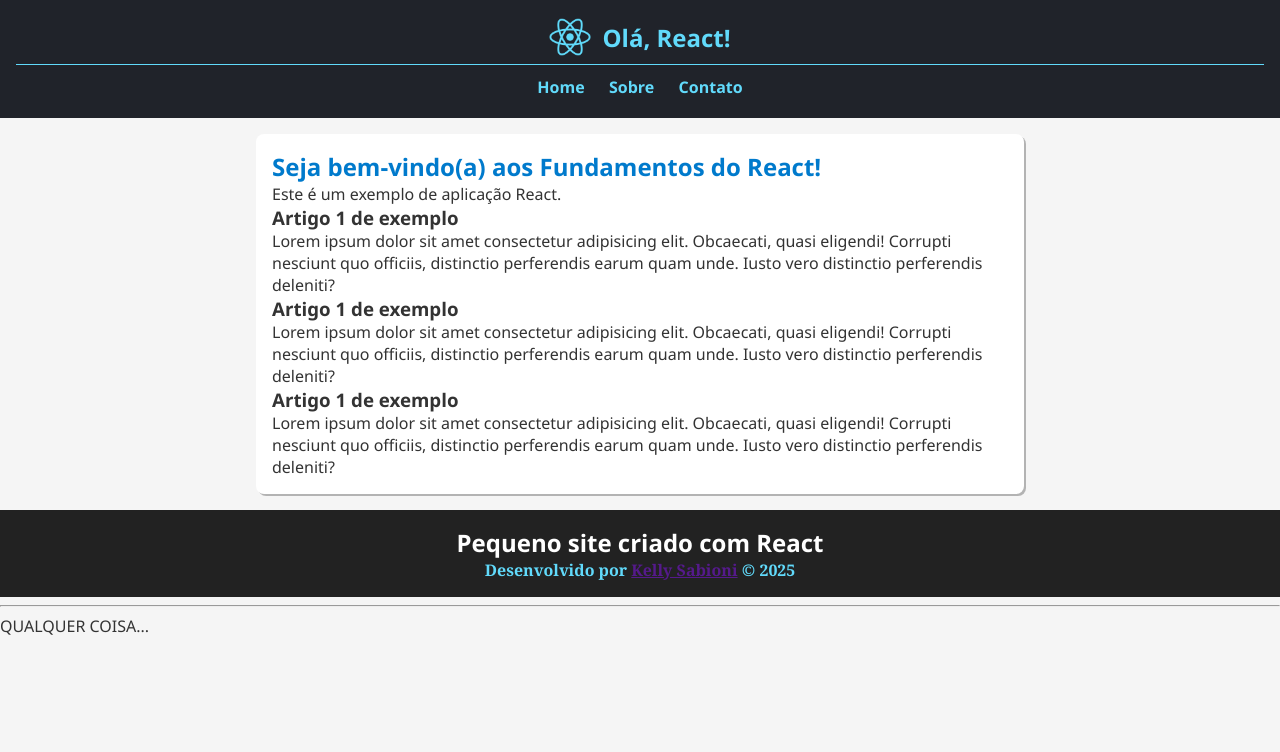
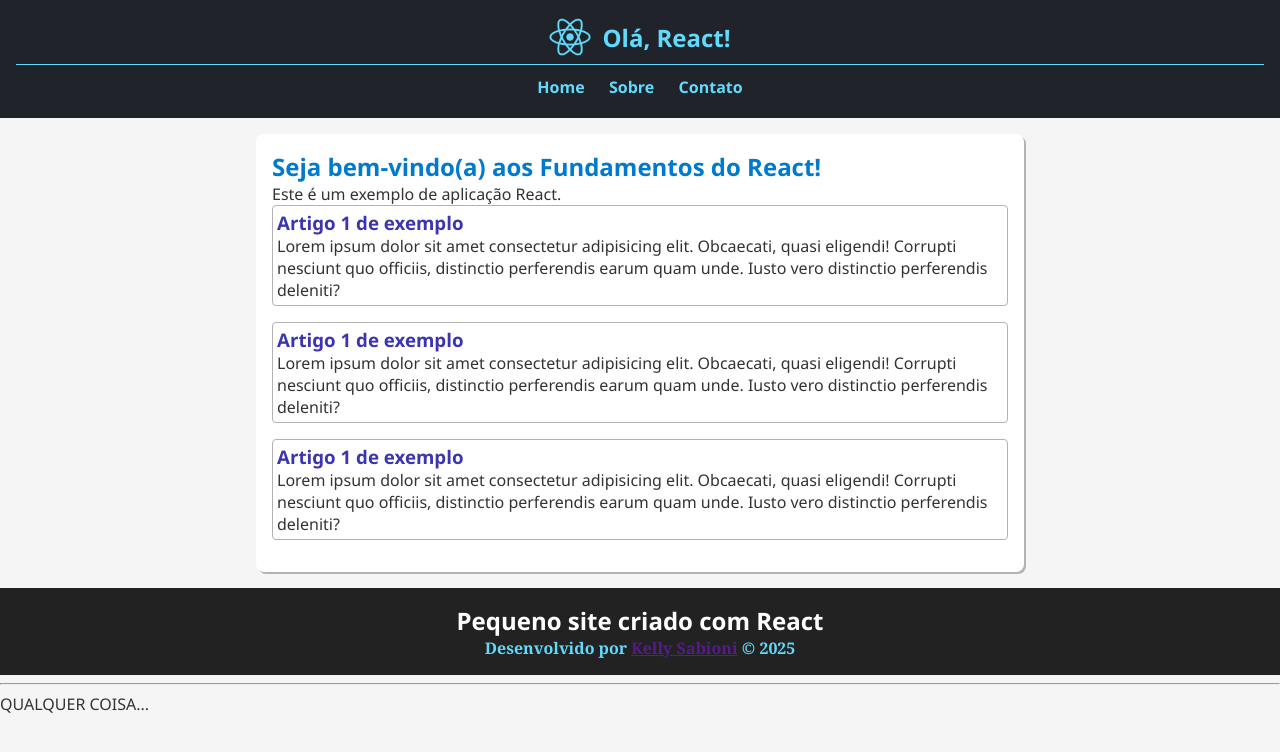
Before and after one commit to kellysabioni/react-fundamentos, a React (Vite) app: page / in a window 1280 px wide. Shown: the top 752 px of the page. Built offline with nearby package versions, Linux system fonts and the light colour scheme.

Commit message:
Atualização estilos do artigo através de modulos

```diff
--- /dev/null
+++ b/src/componentes/Artigo/Artigo.module.css
@@ -0,0 +1,10 @@
+ .artigo {
+    margin-bottom: 1rem;
+    padding: .25rem;
+    border: 1px solid rgb(179, 177, 177);
+    border-radius: 4px;
+
+    h3{
+        color: rgb(61, 52, 175);
+    }
+  }
--- a/src/componentes/Artigo/Artigo.tsx
+++ b/src/componentes/Artigo/Artigo.tsx
@@ -1,6 +1,7 @@
+import styles from './Artigo.module.css'
 export default function Artigo() {
   return (
-    <article>
+    <article className={styles.artigo} >
       <h3>Artigo 1 de exemplo </h3>
       <p>
         Lorem ipsum dolor sit amet consectetur adipisicing elit. Obcaecati,
```
